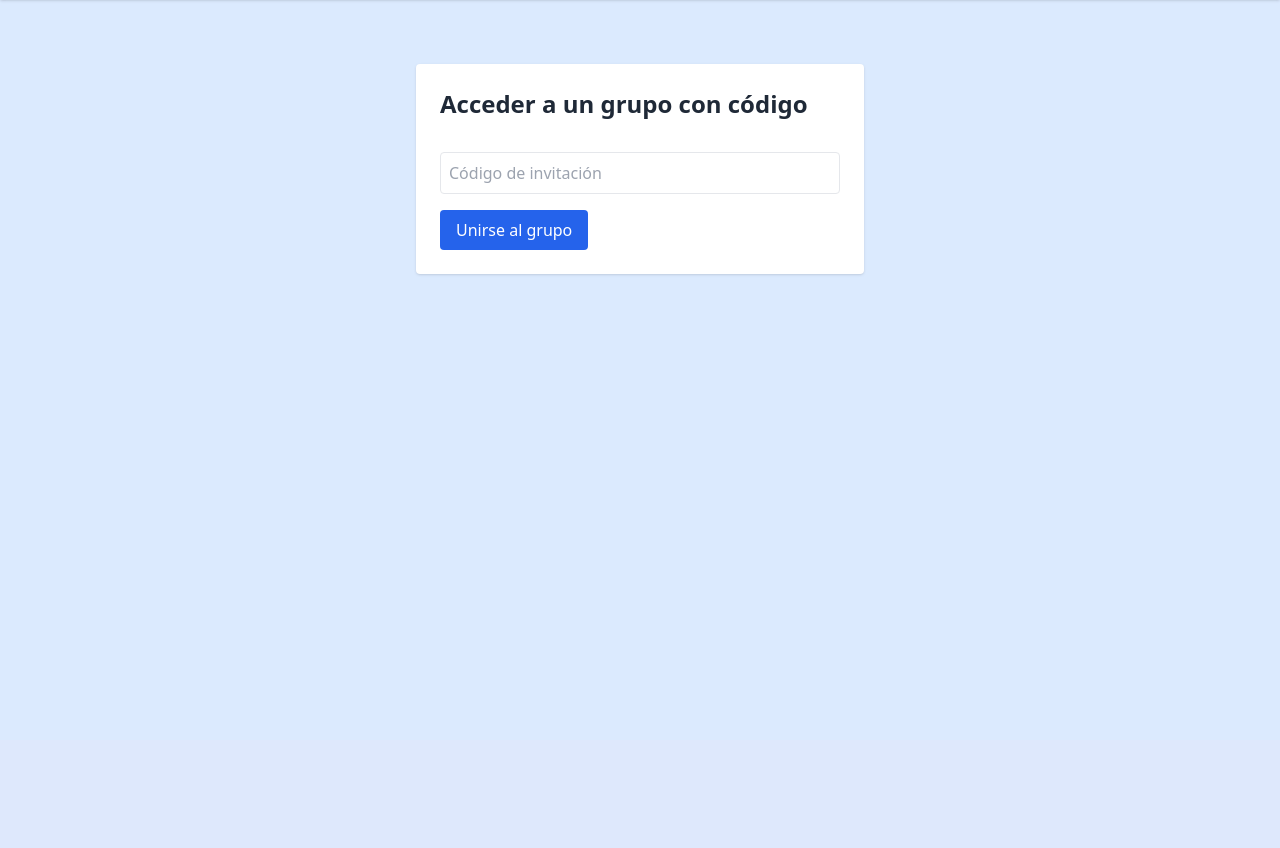
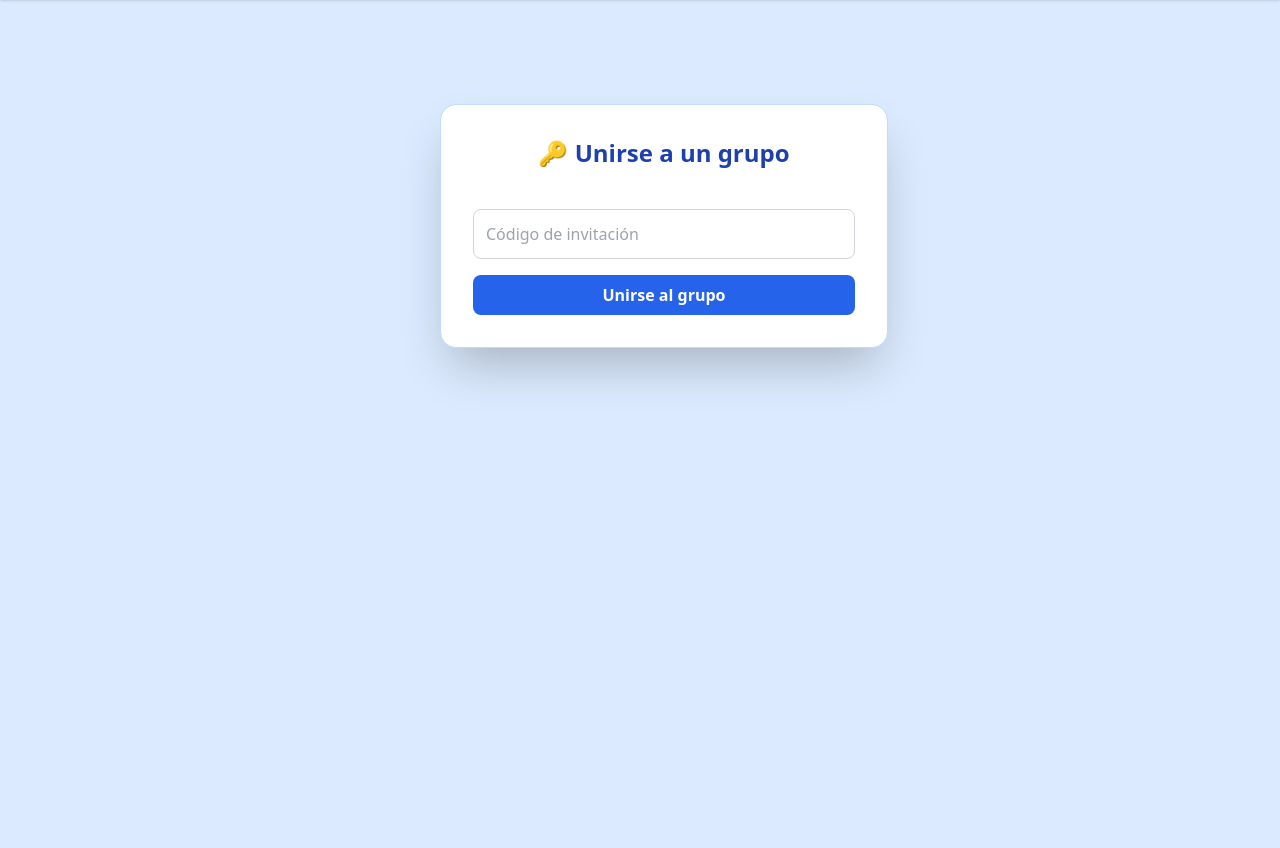
Before and after one commit to JuanMedinaMoya/BuyCrew, a Django app: page /group/join/ in a window 1280 px wide; the page is wider, and only the part inside the window is pictured. Shown: the part 60-908 px from the top of that part. Before the commit the page ends 335 px from the top of that part, so only its background shows below. Run offline with Django 5.2, Linux system fonts and the light colour scheme; some libraries are stand-ins or nearby versions.

Commit message:
group updates

```diff
--- a/core/templates/core/group_join.html
+++ b/core/templates/core/group_join.html
@@ -1,7 +1,9 @@
 {% extends "base.html" %}
 {% block content %}
-<div class="bg-white p-6 rounded shadow max-w-md mx-auto mt-10">
-  <h2 class="text-2xl font-bold mb-4">Acceder a un grupo con código</h2>
+
+<div class="w-screen min-h-screen flex items-start justify-center pt-20 pb-12 px-4 sm:px-6 lg:px-8">
+  <div class="max-w-md w-full bg-white border border-blue-200 p-8 rounded-2xl shadow-2xl">
+    <h2 class="text-2xl font-bold mb-6 text-center text-blue-800">🔑 Unirse a un grupo</h2>
 
     {% if success %}
       <div class="bg-green-100 text-green-800 px-4 py-2 rounded mb-4">{{ success }}</div>
@@ -16,12 +18,14 @@
         type="text"
         name="invite_code"
         placeholder="Código de invitación"
-      class="w-full p-2 border rounded"
+        class="w-full p-3 border border-gray-300 rounded-lg"
         required
       >
-    <button type="submit" class="bg-blue-600 hover:bg-blue-700 text-white px-4 py-2 rounded">
+      <button type="submit" class="w-full bg-blue-600 hover:bg-blue-700 text-white font-semibold py-2 px-4 rounded-lg transition">
         Unirse al grupo
       </button>
     </form>
   </div>
+</div>
+
 {% endblock %}
--- a/core/views.py
+++ b/core/views.py
@@ -299,7 +299,7 @@ def group_edit_view(request, pk):
 
         response = HttpResponse()
         response['HX-Redirect'] = f'/group/{group.pk}/?updated=1'
-        return response
+        return redirect('group_detail', pk=group.pk)
 
     return render(request, "core/group_form.html", {
         "group": group,
```
Also changed, not shown: core/templates/core/group_detail.html (+7 -0 lines), core/templates/core/group_list.html (+5 -2 lines), core/templates/core/order_list.html (+13 -14 lines). Lines whose indentation alone changed are shown as unchanged.
